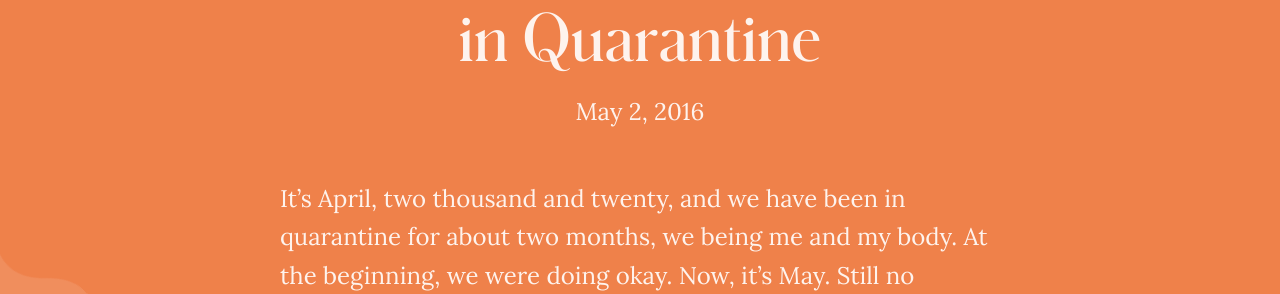
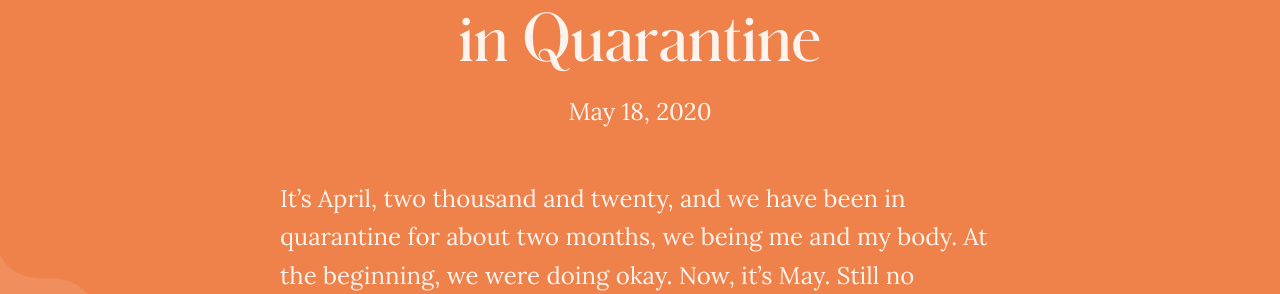
Before and after one commit to smittenn/laa-blog, a Jekyll site: the page built from _posts/2020-05-18-me-and-my-body-in-quarantine.md, in a window 1280 px wide and 900 px high. Shown: the part 305-599 px from the top of the window. Built offline with Jekyll 4.4.1, drawn with Linux system fonts in a browser that asks for light colours.

Commit message:
Updated Me And My Body In Quarantine and 1 other file

```diff
--- a/_posts/2016-05-02-me-and-my-body-in-quarantine.md
+++ b/_posts/2020-05-18-me-and-my-body-in-quarantine.md
@@ -1,6 +1,6 @@
 ---
 title: Me and My Body Together in Quarantine
-date: 2016-05-02 10:28:00 -04:00
+date: 2020-05-18 10:28:00 -04:00
 categories:
 - Essays
 theme_color: "#ef814a"
```
